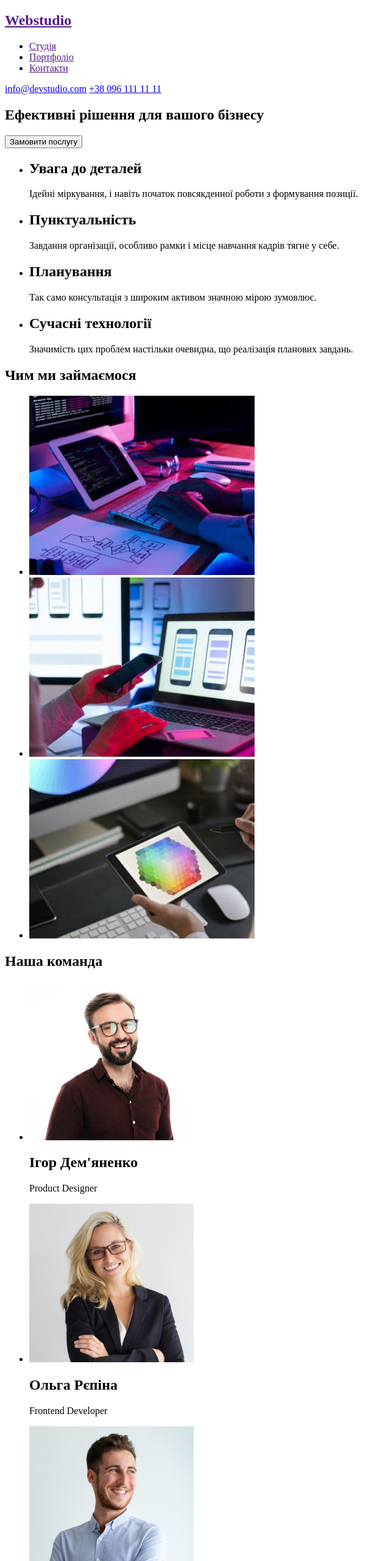
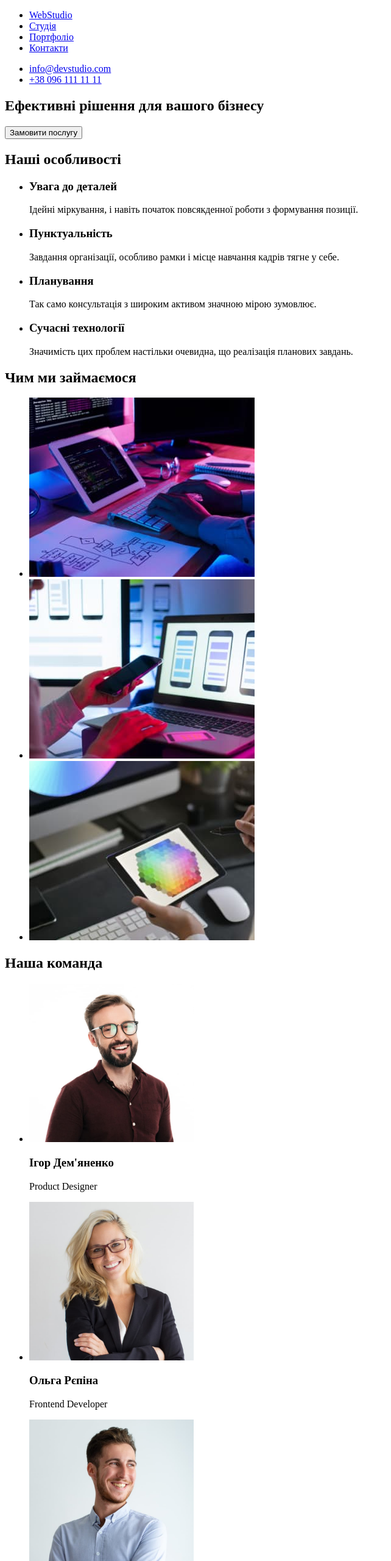
Before and after one commit to Vital3414/goit-markup-hw-01, a plain HTML site: page index.html in a window 1280 px wide. Shown: the top 2560 px of the page at 61% size, without its empty margins (0-642 px from the left). Drawn offline with Linux system fonts and the light colour scheme.

Commit message:
fixed the mistakes

```diff
--- a/index.html
+++ b/index.html
@@ -4,50 +4,57 @@
     <meta charset="UTF-8">
     <meta http-equiv="X-UA-Compatible" content="IE=edge">
     <meta name="viewport" content="width=device-width, initial-scale=1.0">
-    <title>Webstudio</title>
+    <title>WebStudio</title>
 </head>
 <body>
     <header>
       <nav>
-      <a href="">
-        <h1>Webstudio</h1>
-      </a>
-          <ul>
+        <ul>
             <li>
-              <a href="">Студія</a>
+              <a href="./index.html"><span>WebStudio</span></a>
             </li>
             <li>
-              <a href="">Портфоліо</a>
+              <a href="./index.html">Студія</a>
             </li>
             <li>
-              <a href="">Контакти</a>
+              <a href="#">Портфоліо</a>
+            </li>
+            <li>
+              <a href="#">Контакти</a>
             </li>
           </ul>
       </nav>
-          <a href="mailto:info@devstudio.com">info@devstudio.com</a>
-          <a href="tel:+380961111111">+38 096 111 11 11</a>
+      <ul>
+          <li>
+            <a href="mailto:info@devstudio.com">info@devstudio.com</a>
+          </li>
+          <li>
+            <a href="tel:+380961111111">+38 096 111 11 11</a>
+        </li>
+      </ul>
     </header>
     <main>
       <section>
-        <h2>Ефективні рішення для вашого бізнесу</h2>
+        <h1>Ефективні рішення для вашого бізнесу</h1>
         <button type="button">Замовити послугу</button>
       </section>
       <section>
+        <h2>Наші особливості</h2>
         <ul>
           <li>
-            <h2>Увага до деталей</h2>
+            <h3>Увага до деталей</h3>
             <p>Ідейні міркування, і навіть початок повсякденної роботи з формування позиції.</p>
           </li>
           <li>
-            <h2>Пунктуальність</h2>
+            <h3>Пунктуальність</h3>
             <p>Завдання організації, особливо рамки і місце навчання кадрів тягне у себе.</p>
           </li>
           <li>
-            <h2>Планування</h2>
+            <h3>Планування</h3>
             <p>Так само консультація з широким активом значною мірою зумовлює.</p>
           </li>
           <li>
-            <h2>Сучасні технології</h2>
+            <h3>Сучасні технології</h3>
             <p>Значимість цих проблем настільки очевидна, що реалізація планових завдань.</p>
           </li>
         </ul>
@@ -64,34 +71,35 @@
         <h2>Наша команда</h2>
         <ul>
           <li>
-            <img src="./images/imagesihor.jpg" alt="designer" width="270" height="260">
-            <h2>Ігор Дем'яненко</h2>
+            <img src="./images/images-ihor.jpg" alt="Ігор Дем'яненко" width="270" height="260">
+            <h3>Ігор Дем'яненко</h3>
             <p lang="en">Product Designer</p>
           </li>
           <li>
-            <img src="./images/imagesolha.jpg" alt="developer" width="270" height="260">
-            <h2>Ольга Рєпіна</h2>
+            <img src="./images/images-olha.jpg" alt="Ольга Рєпіна" width="270" height="260">
+            <h3>Ольга Рєпіна</h3>
             <p lang="en">Frontend Developer</p>
           </li>
           <li>
-            <img src="./images/imagesmykola.jpg" alt="Marketing" width="270" height="260">
-            <h2>Микола Тарасов</h2>
+            <img src="./images/images-mykola.jpg" alt="Микола Тарасов" width="270" height="260">
+            <h3>Микола Тарасов</h3>
             <p lang="en">Marketing</p>
           </li>
           <li>
-            <img src="./images/imagesmykhailo.jpg" alt="UI Designer" width="270" height="260">
-            <h2>Михайло Єрмаков</h2>
+            <img src="./images/images-mykhailo.jpg" alt="Михайло Єрмаков" width="270" height="260">
+            <h3>Михайло Єрмаков</h3>
             <p lang="en">UI Designer</p>
           </li>
         </ul>
       </section>
       <footer>
-        <h2>WebStudio</h2>
+        <a href="./index.html"><span>WebStudio</span></a>
         <address>
-          <a href="https://goo.gl/maps/qHowAvCpYgENEXxt7"
+          <ul>
+            <li><a href="https://goo.gl/maps/qHowAvCpYgENEXxt7"
           target="_blank"
           rel="noopener noreferrer">м. Київ, пр-т Лесі Українки, 26</a>
-          <ul>
+            </li>
             <li><a href="mailto:info@devstudio.com">info@devstudio.com</a></li>
             <li><a href="tel:+380961111111">+38 096 111 11 11</a></li>
           </ul>
```
Also changed, not shown: images/images-ihor.jpg (renamed from images/imagesihor.jpg), images/images-mykhailo.jpg (renamed from images/imagesmykhailo.jpg), images/images-mykola.jpg (renamed from images/imagesmykola.jpg), images/images-olha.jpg (added), images/imagesolha.jpg (deleted).
